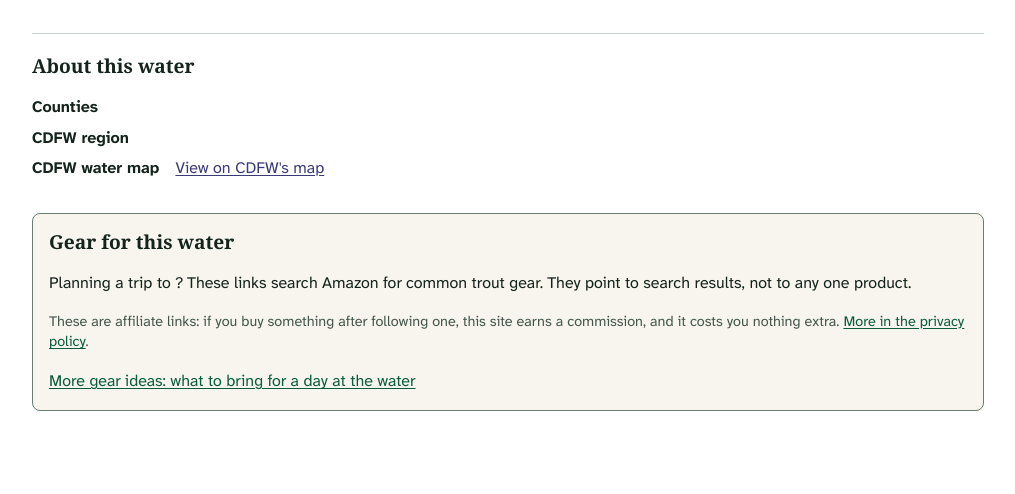
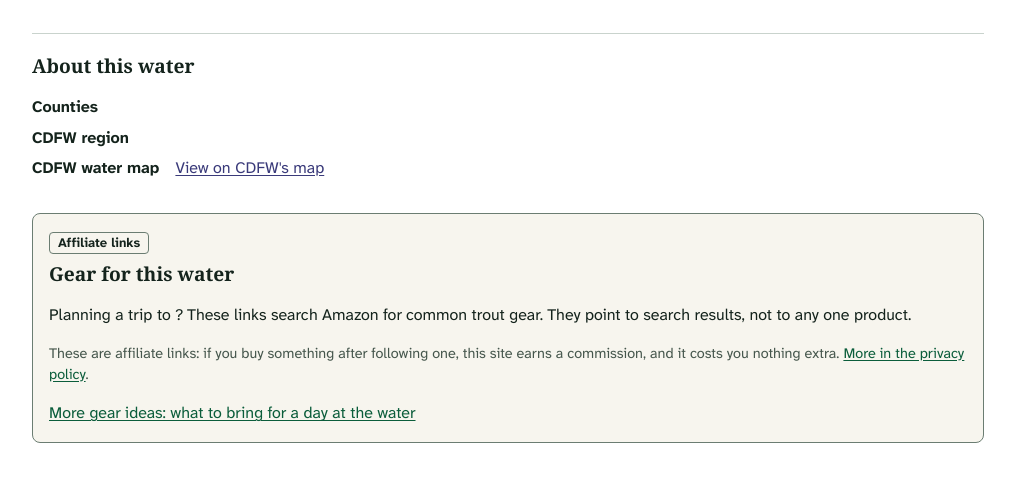
Before and after one commit to ChelseaKR/ca-fish-planting-alerts, a Python web app: template pipeline/src/cfpa/templates/water.html.jinja in a window 1280 px wide. Shown: the part 685-1179 px from the top of the page, without its empty margins (132-1147 px from the left). Run offline with Jinja, Linux system fonts and the light colour scheme; the template is opened without the code that fills it, so the values that code supplies are empty; some web fonts are replaced.

Commit message:
feat(site): label the shared gear block and put its disclosure before the links
The design system's GearLinks: an "Affiliate links" label and the
disclosure, word for word, ahead of the four links, in the one shared
include, so the block never reads as schedule data.

```diff
--- a/pipeline/src/cfpa/templates/_gear_block.html.jinja
+++ b/pipeline/src/cfpa/templates/_gear_block.html.jinja
@@ -4,18 +4,16 @@
    gear_heading, gear_intro (the sentence before the fixed text) and
    gear_placement (the click label). gear_endorsement names the agency whose
    data the page shows. The link to /gear/ is left off with
-   gear_guide_link = false: that guide is about California waters. #}
+   gear_guide_link = false: that guide is about California waters. The
+   "Affiliate links" label and the disclosure come before the links (the
+   design system's GearLinks), so the block never reads as schedule data. #}
 <section class="gear" aria-labelledby="gear-heading">
+  <p class="gear-label">Affiliate links</p>
   <h2 id="gear-heading">{{ gear_heading }}</h2>
   <p>
     {{ gear_intro }} These links search Amazon for common
     trout gear. They point to search results, not to any one product.
   </p>
-  <ul>
-    {% for g in gear_links %}
-    <li><a href="{{ g.url }}" rel="{{ affiliate_rel }}" data-ga-event="gear_click" data-ga-placement="{{ gear_placement }}" data-ga-type="amazon_search">{{ g.label }}</a></li>
-    {% endfor %}
-  </ul>
   <p class="muted" id="gear-disclosure">
     These are affiliate links: if you buy something after following one, this
     site earns a commission, and it costs you nothing extra.
@@ -23,6 +21,11 @@
     {{ gear_endorsement }}
     <a href="{{ root }}privacy/#affiliate">More in the privacy policy</a>.
   </p>
+  <ul>
+    {% for g in gear_links %}
+    <li><a href="{{ g.url }}" rel="{{ affiliate_rel }}" data-ga-event="gear_click" data-ga-placement="{{ gear_placement }}" data-ga-type="amazon_search">{{ g.label }}</a></li>
+    {% endfor %}
+  </ul>
   {% if gear_guide_link is not defined or gear_guide_link %}
   <p><a href="{{ root }}gear/">More gear ideas: what to bring for a day at the water</a></p>
   {% endif %}
--- a/pipeline/src/cfpa/templates/style.css
+++ b/pipeline/src/cfpa/templates/style.css
@@ -348,6 +348,16 @@ dd .tt-badge { margin-right: var(--space-2); }
 .tt-card__body p { margin: 0 0 var(--space-2); }
 .tt-card__body p:last-child, .gear p:last-child { margin-bottom: 0; }
 .gear h2 { margin-bottom: var(--space-2); }
+.gear-label {
+  display: inline-block;
+  margin: 0 0 var(--space-2);
+  padding: 0 var(--space-2);
+  border: 1px solid var(--border-strong);
+  border-radius: var(--radius-sm);
+  font-size: 0.8125rem;
+  font-weight: 700;
+  color: var(--fg);
+}
 .gear ul { padding-left: 1.1rem; }
 .gear li { margin: var(--space-1) 0; }
 .gear #gear-disclosure { font-size: 0.9rem; line-height: 1.45; }
```
Also changed, not shown: pipeline/tests/test_site_design_system.py (+38 -0 lines).
